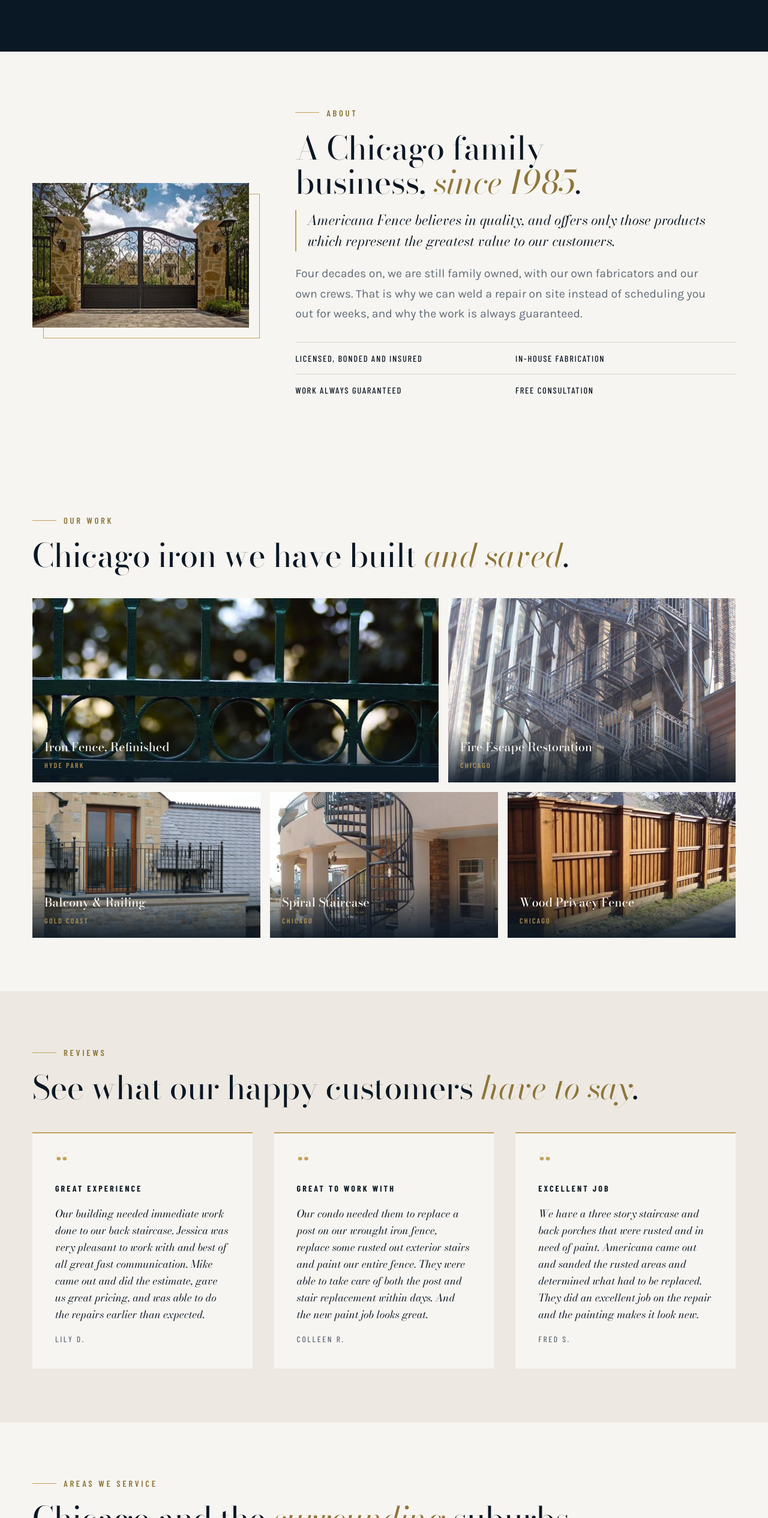
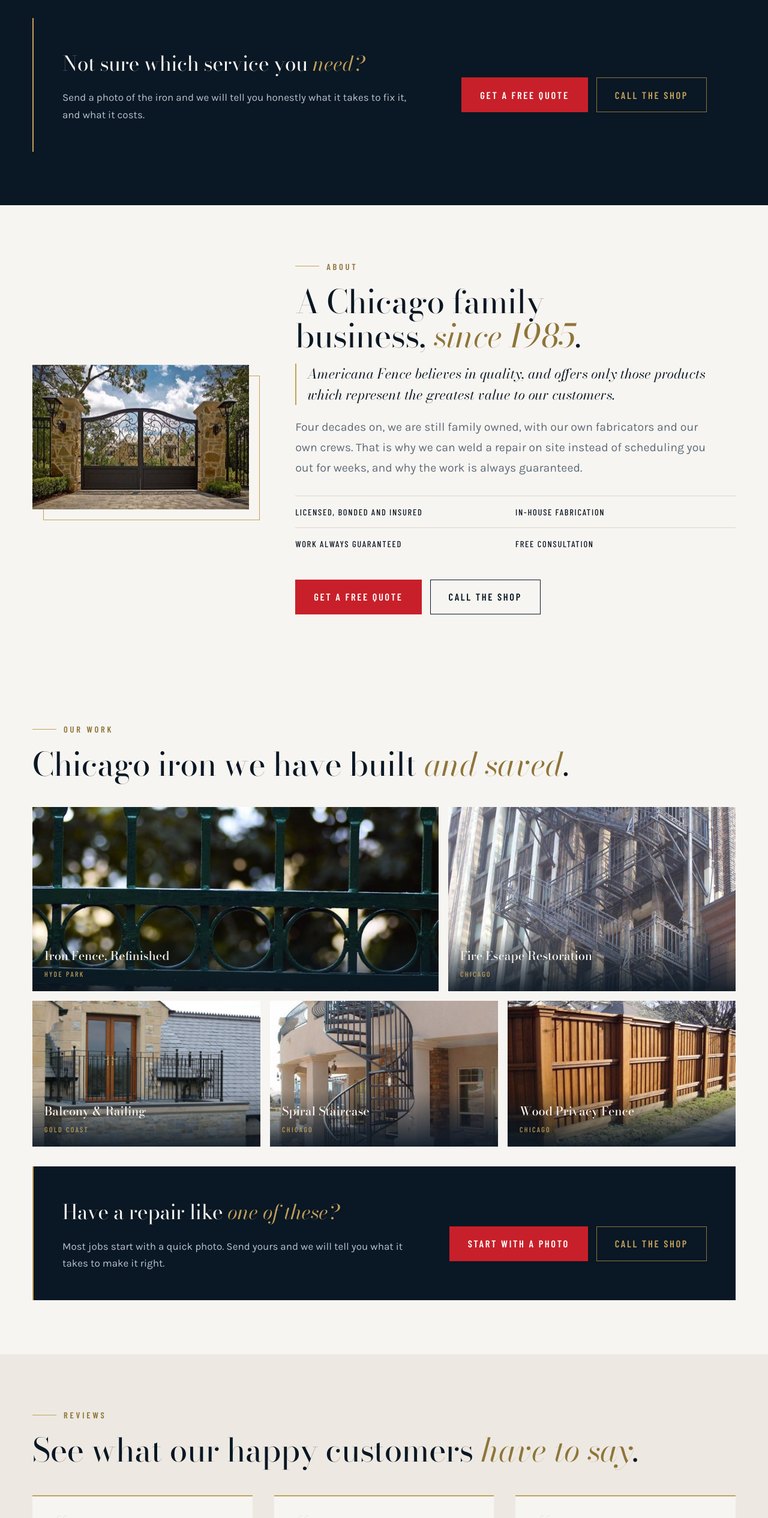
Before and after one commit to Makarios-Marketing/americana-redesign, a plain HTML site: page index.html in a window 1280 px wide. Shown: the part 3652-6182 px from the top of the page at 60% size. Drawn offline with nearby package versions, Linux system fonts and the light colour scheme.

Commit message:
Add section CTAs (services, about, work, reviews, FAQ)

```diff
--- a/index.html
+++ b/index.html
@@ -456,6 +456,17 @@ form .btn{width:100%}
           <img src="assets/stairs-spiral.jpg" alt="" width="400" height="533">
         </div>
       </div>
+
+      <div class="callout">
+        <div>
+          <h3>Not sure which service you <em>need?</em></h3>
+          <p>Send a photo of the iron and we will tell you honestly what it takes to fix it, and what it costs.</p>
+        </div>
+        <div class="hero-btns">
+          <a class="btn btn-red" href="#quote">Get a Free Quote</a>
+          <a class="btn btn-brass" href="tel:3127226515">Call the Shop</a>
+        </div>
+      </div>
     </div>
   </section>
 
@@ -475,6 +486,10 @@ form .btn{width:100%}
           <li>Work always guaranteed</li>
           <li>Free consultation</li>
         </ul>
+        <div class="hero-btns">
+          <a class="btn btn-red" href="#quote">Get a Free Quote</a>
+          <a class="btn btn-line" href="tel:3127226515">Call the Shop</a>
+        </div>
       </div>
     </div>
   </section>
@@ -489,6 +504,17 @@ form .btn{width:100%}
         <a class="gal g-c" href="#quote"><img src="assets/balcony.jpg" alt="Iron balcony railing in Chicago" width="768" height="576"><figcaption><b>Balcony &amp; Railing</b><span>Gold Coast</span></figcaption></a>
         <a class="gal g-d" href="#quote"><img src="assets/stairs-spiral.jpg" alt="Custom iron spiral staircase" width="400" height="533"><figcaption><b>Spiral Staircase</b><span>Chicago</span></figcaption></a>
         <a class="gal g-e" href="#quote"><img src="assets/wood-fence.jpg" alt="Wooden privacy fence installed in Chicago" width="400" height="300"><figcaption><b>Wood Privacy Fence</b><span>Chicago</span></figcaption></a>
+      </div>
+
+      <div class="callout">
+        <div>
+          <h3>Have a repair like <em>one of these?</em></h3>
+          <p>Most jobs start with a quick photo. Send yours and we will tell you what it takes to make it right.</p>
+        </div>
+        <div class="hero-btns">
+          <a class="btn btn-red" href="#quote">Start With a Photo</a>
+          <a class="btn btn-brass" href="tel:3127226515">Call the Shop</a>
+        </div>
       </div>
     </div>
   </section>
@@ -516,6 +542,17 @@ form .btn{width:100%}
           <p>We have a three story staircase and back porches that were rusted and in need of paint. Americana came out and sanded the rusted areas and determined what had to be replaced. They did an excellent job on the repair and the painting makes it look new.</p>
           <cite>Fred S.</cite>
         </article>
+      </div>
+
+      <div class="callout">
+        <div>
+          <h3>Ready to join our <em>happy customers?</em></h3>
+          <p>Fast communication, honest estimates, and work that is always guaranteed. See it for yourself.</p>
+        </div>
+        <div class="hero-btns">
+          <a class="btn btn-red" href="#quote">Get a Free Quote</a>
+          <a class="btn btn-brass" href="tel:3127226515">Call the Shop</a>
+        </div>
       </div>
     </div>
   </section>
@@ -604,6 +641,17 @@ form .btn{width:100%}
         <div class="faq" data-open="false">
           <button type="button" aria-expanded="false">Is the work guaranteed?<span class="ico" aria-hidden="true"></span></button>
           <div class="faq-a" hidden>Yes. Our services and products are always guaranteed, and we are licensed, bonded and insured. Certificates are available before work starts if your building or property manager needs them on file.</div>
+        </div>
+      </div>
+
+      <div class="callout">
+        <div>
+          <h3>Still have a <em>question?</em></h3>
+          <p>Tell us about the job and we will give you a straight answer, no pressure and no obligation.</p>
+        </div>
+        <div class="hero-btns">
+          <a class="btn btn-red" href="#quote">Get a Free Quote</a>
+          <a class="btn btn-brass" href="tel:3127226515">Call the Shop</a>
         </div>
       </div>
     </div>
```
